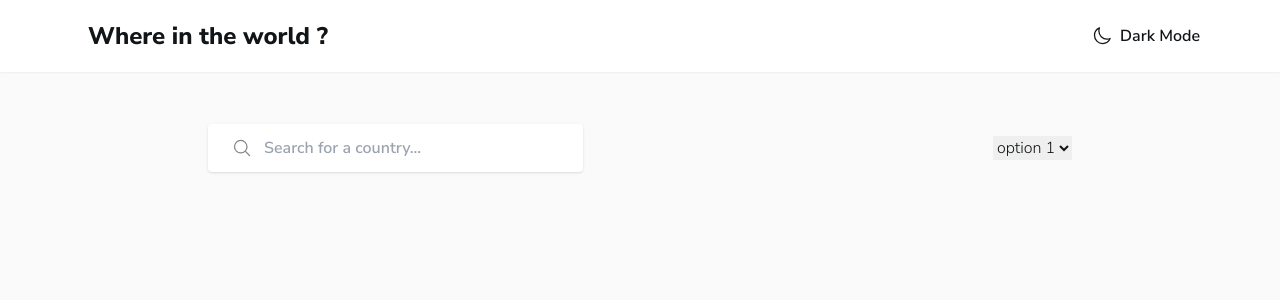
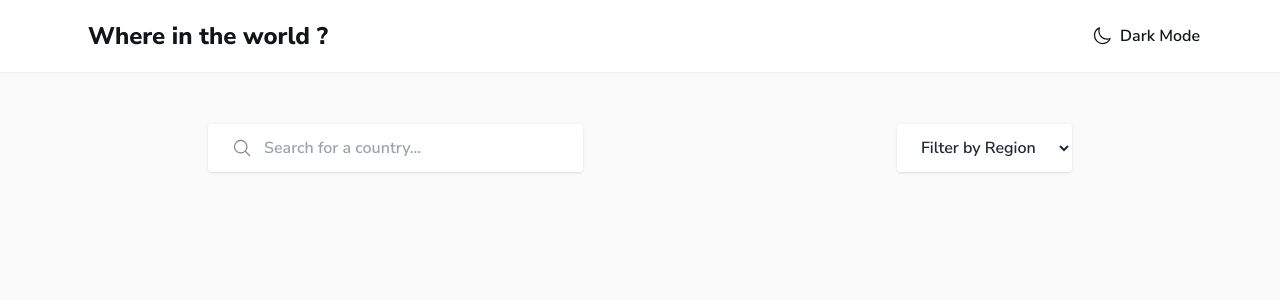
Before and after one commit to ThamerAyachi/Countries, a Vue app: page / in a window 1280 px wide. Shown: the top 300 px of the page. Built offline with nearby package versions, Linux system fonts and the light colour scheme.

Commit message:
add select region

```diff
--- a/src/views/HomeView.vue
+++ b/src/views/HomeView.vue
@@ -29,9 +29,17 @@
           />
         </div>
 
+        <!-- select input -->
         <div>
-          <select>
-            <option value="">option 1</option>
+          <select
+            class="bg-white py-3 px-5 rounded shadow font-semibold text-gray-800"
+          >
+            <option value="" disabled selected>Filter by Region</option>
+            <option value="">Africa</option>
+            <option value="">America</option>
+            <option value="">Asia</option>
+            <option value="">Europe</option>
+            <option value="">Oceania</option>
           </select>
         </div>
       </div>
```
